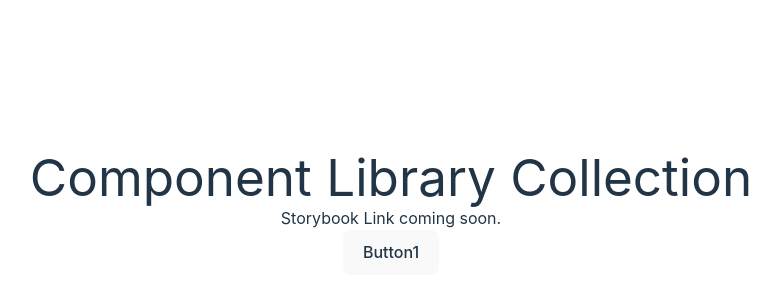
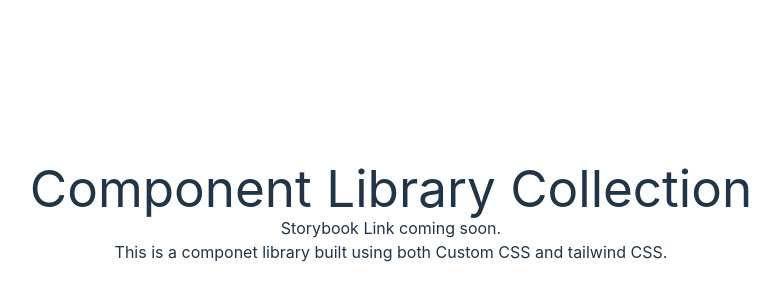
Before and after one commit to jaysnel/component-library-react, a React (Vite) app: page / in a window 1280 px wide. Shown: the part 188-488 px from the top of the page, without its empty margins (249-1029 px from the left). Built offline with nearby package versions, Linux system fonts and the light colour scheme.

Commit message:
Updating README.md and removing unecessary dependecies

```diff
--- a/src/App.jsx
+++ b/src/App.jsx
@@ -1,18 +1,12 @@
-import { useState } from 'react'
-import reactLogo from './assets/react.svg'
-import viteLogo from '/vite.svg'
 import './App.css'
-import Button1 from './components/Button1'
 
 function App() {
-  const [count, setCount] = useState(0)
-
   return (
     <>
       <div>
         <h1>Component Library Collection</h1>
         <p>Storybook Link coming soon.</p>
-        <Button1 />
+        <p>This is a componet library built using both Custom CSS and tailwind CSS.</p>
       </div>
     </>
   )
```
Also changed, not shown: 1 other file (tests, documents, lock files or other folders).
